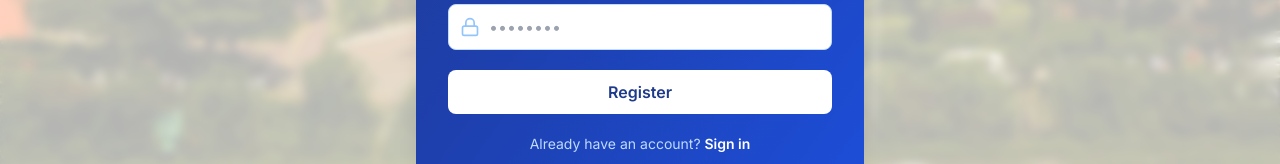
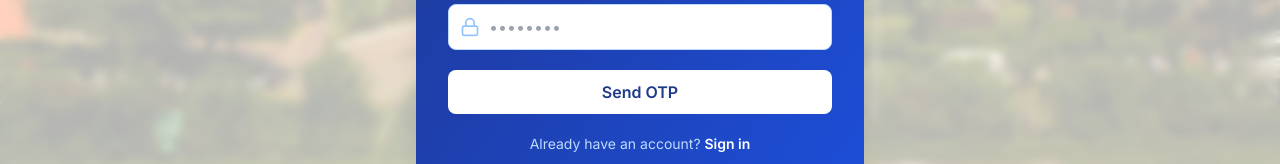
Before and after one commit to Ghanshyam-9946/venue-frontend, a React (Vite) app: page /register in a window 1280 px wide. Shown: the part 654-818 px from the top of the page. Built offline with nearby package versions, Linux system fonts and the light colour scheme; no server answers.

Commit message:
add otp verification step in registration

```diff
--- a/src/pages/Register.jsx
+++ b/src/pages/Register.jsx
@@ -10,8 +10,11 @@ export default function Register() {
     email: '',
     password: '',
     confirmPassword: '',
-    department: ''
+    department: '',
+    otp: ''
   });
+  const [otpSent, setOtpSent] = useState(false);
+  const [isSendingOtp, setIsSendingOtp] = useState(false);
 
   const [departments, setDepartments] = useState([]);
   const [isLoading, setIsLoading] = useState(false);
@@ -41,19 +44,37 @@ export default function Register() {
     setFormData({ ...formData, [e.target.name]: e.target.value });
   };
 
-  const handleSubmit = async (e) => {
+  const handleSendOtp = async (e) => {
     e.preventDefault();
-
+    if (!formData.email.endsWith('@sistec.ac.in')) {
+      return toast.error("Only @sistec.ac.in emails are allowed");
+    }
+    if (!formData.name || !formData.department || !formData.password) {
+      return toast.error("Please fill all fields before requesting OTP");
+    }
     if (formData.password !== formData.confirmPassword) {
       return toast.error("Passwords do not match");
     }
 
-    if (!formData.email.endsWith('@sistec.ac.in')) {
-      return toast.error("Only @sistec.ac.in emails are allowed");
+    setIsSendingOtp(true);
+    try {
+      const response = await api.post('/auth/send-otp', { email: formData.email });
+      if (response.data.success) {
+        setOtpSent(true);
+        toast.success("OTP sent! Please check your email inbox (and spam folder).");
+      }
+    } catch (error) {
+      toast.error(error.response?.data?.message || 'Failed to send OTP.');
+    } finally {
+      setIsSendingOtp(false);
     }
+  };
 
-    if (!formData.department) {
-      return toast.error("Please select your department");
+  const handleSubmit = async (e) => {
+    e.preventDefault();
+
+    if (!formData.otp || formData.otp.length !== 6) {
+      return toast.error("Please enter the 6-digit OTP");
     }
 
     setIsLoading(true);
@@ -63,7 +84,8 @@ export default function Register() {
         name: formData.name,
         email: formData.email,
         password: formData.password,
-        department: formData.department
+        department: formData.department,
+        otp: formData.otp
       });
       toast.success('Registration successful! Please login.');
       navigate('/login');
@@ -209,15 +231,46 @@ export default function Register() {
               </div>
             </div>
 
+            {/* OTP Input - Only visible after OTP is sent */}
+            {otpSent && (
+              <div className="animate-[slideDown_0.3s_ease-in-out]">
+                <label className="block text-sm font-medium text-blue-100">6-Digit OTP</label>
+                <div className="mt-1 relative">
+                  <Lock className="absolute left-3 top-1/2 -translate-y-1/2 h-5 w-5 text-blue-300" />
+                  <input
+                    name="otp"
+                    type="text"
+                    required
+                    value={formData.otp}
+                    onChange={handleChange}
+                    placeholder="Enter OTP"
+                    maxLength="6"
+                    className="w-full pl-10 pr-3 py-2.5 rounded-lg bg-white text-slate-900 border border-blue-200 focus:border-blue-400 focus:ring-2 focus:ring-blue-300 outline-none transition duration-200"
+                  />
+                </div>
+              </div>
+            )}
+
             {/* Button */}
             <div>
-              <button
-                type="submit"
-                disabled={isLoading}
-                className="w-full flex justify-center items-center gap-2 py-2.5 rounded-lg bg-white text-blue-900 font-semibold hover:bg-blue-100 hover:scale-105 active:scale-95 transition duration-200"
-              >
-                {isLoading ? <Loader2 className="w-5 h-5 animate-spin" /> : "Register"}
-              </button>
+              {!otpSent ? (
+                <button
+                  type="button"
+                  onClick={handleSendOtp}
+                  disabled={isSendingOtp}
+                  className="w-full flex justify-center items-center gap-2 py-2.5 rounded-lg bg-white text-blue-900 font-semibold hover:bg-blue-100 hover:scale-105 active:scale-95 transition duration-200"
+                >
+                  {isSendingOtp ? <Loader2 className="w-5 h-5 animate-spin" /> : "Send OTP"}
+                </button>
+              ) : (
+                <button
+                  type="submit"
+                  disabled={isLoading}
+                  className="w-full flex justify-center items-center gap-2 py-2.5 rounded-lg bg-green-500 text-white font-semibold hover:bg-green-600 hover:scale-105 active:scale-95 transition duration-200"
+                >
+                  {isLoading ? <Loader2 className="w-5 h-5 animate-spin" /> : "Verify & Register"}
+                </button>
+              )}
             </div>
           </form>
 
```
